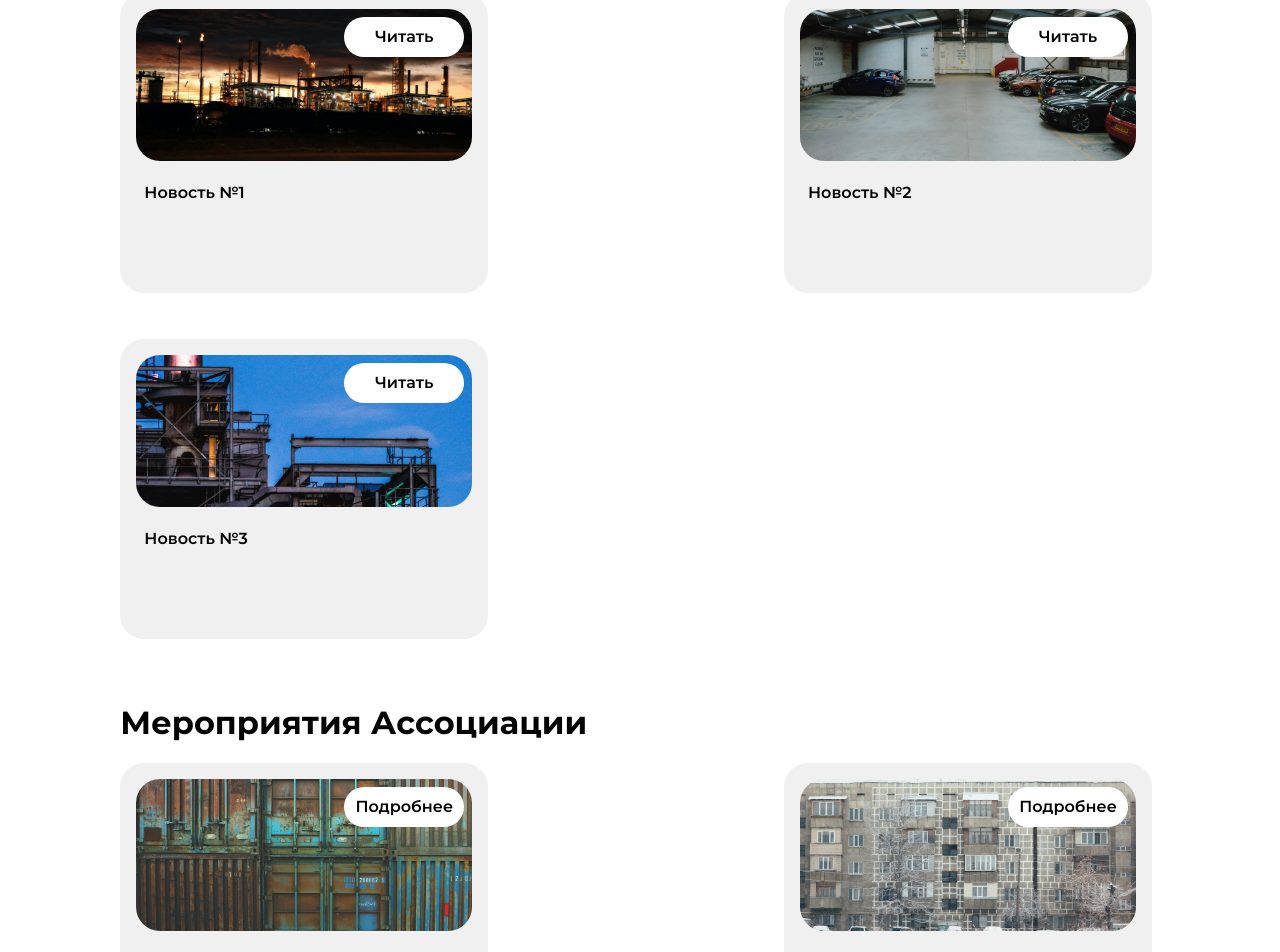
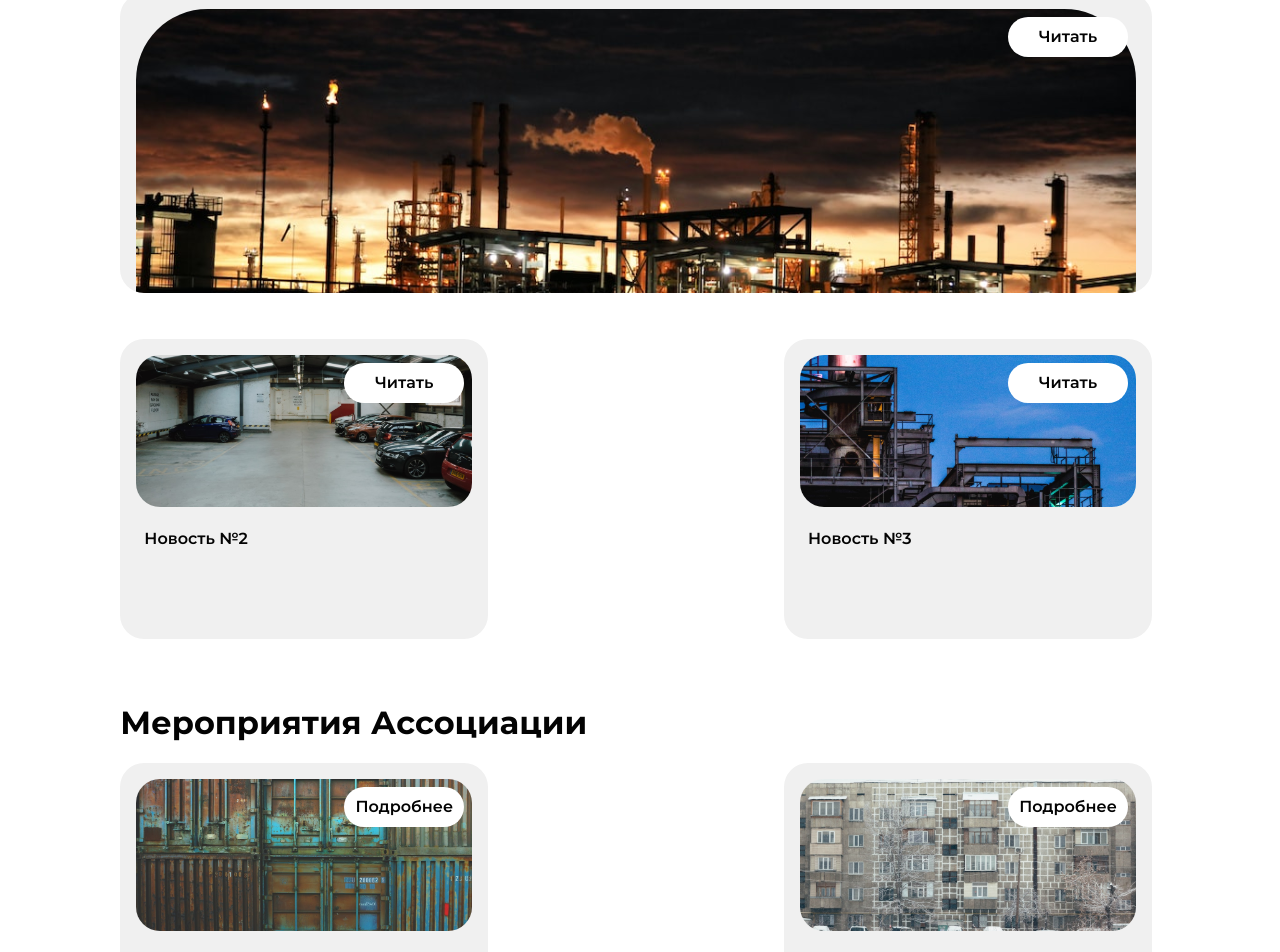
Before and after one commit to zhansvltan/logistickaz, a React (Vite) app: page / in a window 1280 px wide. Shown: the part 883-1835 px from the top of the page. Built offline with nearby package versions, Linux system fonts and the light colour scheme; the HTML template or start-up script is replaced by a standard one.

Commit message:
Update News.jsx

```diff
--- a/src/components/News.jsx
+++ b/src/components/News.jsx
@@ -6,7 +6,7 @@ const NewsComponent = () => {
   const cardsData = [
     {
       imageSrc: 'assets/news1.svg',
-      name: 'Новость №1',
+      name: 'АИП России и Ассоциация индустриальных парков Казахстана решили присоединиться к международному Альянсу промышленных зон',
       buttontext: 'Читать',
       link: 'https://indparks.ru/press/news/aip-rossii-i-assotsiatsiya-industrialnykh-parkov-kazakhstana-reshili-prisoedinitsya-k-mezhdunarodnom/',
     },
```
